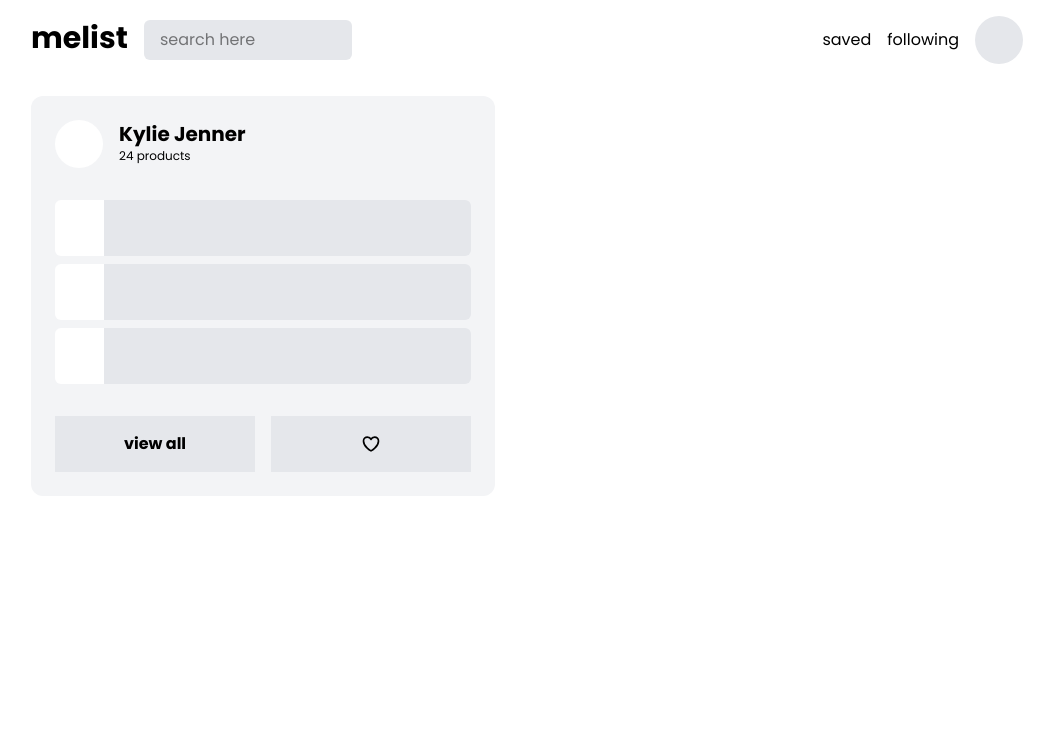
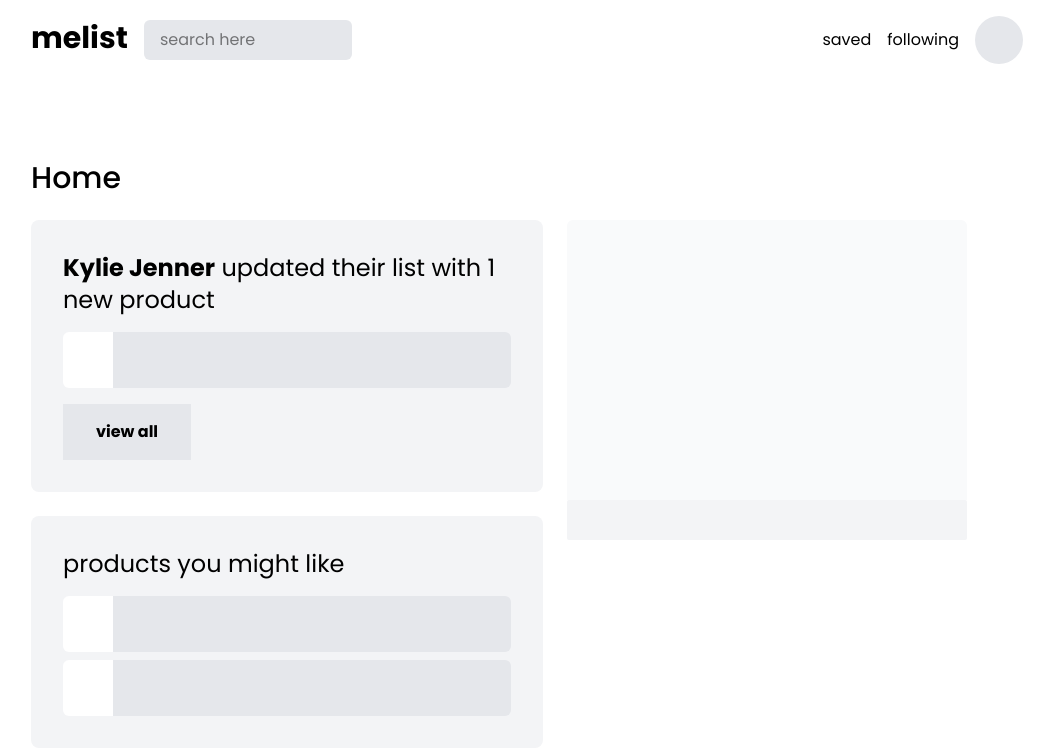
Before and after one commit to jkimcode/melist, a React (Vite) app: page /home in a window 1280 px wide. Shown: the top 754 px of the page, without its empty margins (113-1167 px from the left). Built offline with nearby package versions, Linux system fonts and the light colour scheme.

Commit message:
home layout

```diff
--- /dev/null
+++ b/src/components/HomePicturePost.tsx
@@ -0,0 +1,11 @@
+
+function HomePicturePost() {
+    return (
+        <>
+            <div className="bg-gray-50 rounded-t-md h-70 w-100"></div>
+            <div className="bg-gray-100 rounded-xs h-10 w-100"></div>
+        </>
+    )
+}
+
+export default HomePicturePost
--- /dev/null
+++ b/src/components/HomePost.tsx
@@ -0,0 +1,44 @@
+interface HomePostProps {
+    postType: string;
+    followingUserId?: string;
+    productIds?: string[];
+}
+function HomePost({ postType, followingUserId, productIds } : HomePostProps) {
+    return (
+        <div className="bg-gray-100 p-8 w-lg rounded-lg">
+            {postType == "followUpdate" && (
+                <>
+                    <div className="text-2xl"><span className="font-bold">Kylie Jenner</span> updated their list with 1 new product</div>
+
+                    <div className="flex flex-col gap-2 mt-4">
+                        <div className="flex">
+                            <div className="bg-white size-14 rounded-l-md"></div>
+                            <div className="bg-gray-200 w-full rounded-r-md"></div>
+                        </div>
+                    </div>
+
+                    <div className="mt-4">
+                        <div className="py-4 w-32 bg-gray-200 flex justify-center items-center font-bold">view all</div>
+                    </div>
+                </>
+            )}
+            {postType == "recommendedProducts" && (
+                <>
+                    <div className="text-2xl">products you might like</div>
+                    <div className="flex flex-col gap-2 mt-4">
+                        <div className="flex">
+                            <div className="bg-white size-14 rounded-l-md"></div>
+                            <div className="bg-gray-200 w-full rounded-r-md"></div>
+                        </div>
+                        <div className="flex">
+                            <div className="bg-white size-14 rounded-l-md"></div>
+                            <div className="bg-gray-200 w-full rounded-r-md"></div>
+                        </div>
+                    </div>
+                </>
+            )}
+        </div>
+    )
+}
+
+export default HomePost
--- a/src/components/Melist.tsx
+++ b/src/components/Melist.tsx
@@ -2,10 +2,10 @@ import { HeartIcon } from "@heroicons/react/24/outline";
 
 interface MelistProps {
     displayMode: string;
-  }
+}
 function Melist({ displayMode } : MelistProps) {
     return (
-        <div className="bg-gray-100 p-6 flex flex-col gap-8 rounded-xl w-116">
+        <div className="bg-gray-100 p-6 flex flex-col gap-8 rounded-xl w-md">
             <div className="flex gap-4">
                 <div className="bg-white rounded-full size-12" />
                 <div>
--- a/src/components/Navigation.tsx
+++ b/src/components/Navigation.tsx
@@ -16,7 +16,7 @@ function Navigation() {
             <div className="mx-auto max-w-5xl p-4">
                 <div className="flex justify-between items-center gap-6">
                     <div className="flex gap-4 w-full">
-                        <Link to="profile" className="font-bold text-3xl">melist</Link>
+                        <Link to="home" className="font-bold text-3xl">melist</Link>
                         <input
                             className={`py-2 px-4 bg-gray-200 rounded-md ${expandSearchbar ? "w-full" : "w-52"} transition-[width] duration-100`}
                             placeholder="search here"
--- a/src/main.tsx
+++ b/src/main.tsx
@@ -7,6 +7,7 @@ import { BrowserRouter, Route, Routes } from 'react-router'
 import Navigation from './components/Navigation.tsx'
 import Profile from './pages/app/Profile.tsx'
 import Search from './pages/app/Search.tsx'
+import Home from './pages/app/Home.tsx'
 
 createRoot(document.getElementById('root')!).render(
   <StrictMode>
@@ -16,6 +17,7 @@ createRoot(document.getElementById('root')!).render(
         <Route index element={<Marketing />} />
         <Route path="/:userId" element={<Profile />} />
         <Route path="/search" element={<Search />} />
+        <Route path="/home" element={<Home />} />
         <Route path="/test" element={<App />} />
       </Routes>
     </BrowserRouter>
--- /dev/null
+++ b/src/pages/app/Home.tsx
@@ -0,0 +1,21 @@
+import HomePicturePost from "../../components/HomePicturePost"
+import HomePost from "../../components/HomePost"
+
+function Home() {
+    return (
+        <div className="mx-auto max-w-5xl p-4">
+            <div className="font-medium text-3xl mt-16">Home</div>
+            <div className="flex gap-6 mt-6">
+                <div className="flex flex-col gap-6">
+                    <HomePost postType="followUpdate" />
+                    <HomePost postType="recommendedProducts" />
+                </div>
+                <div>
+                    <HomePicturePost />
+                </div>
+            </div>
+        </div>
+    )
+}
+
+export default Home
--- a/src/pages/app/Search.tsx
+++ b/src/pages/app/Search.tsx
@@ -1,8 +1,22 @@
+import Melist from "../../components/Melist"
 
 function Search() {
     return (
         <div className="mx-auto max-w-5xl p-4">
-            Search
+            <div className="font-bold text-3xl mt-16">Results</div>
+            <div className="flex mt-4 gap-6">
+                <Melist displayMode="condensed" />
+                <Melist displayMode="condensed" />
+            </div>
+            <div className="flex mt-4 gap-6">
+                <Melist displayMode="condensed" />
+                <Melist displayMode="condensed" />
+            </div>
+            <div className="flex mt-4 gap-6">
+                <Melist displayMode="condensed" />
+                <Melist displayMode="condensed" />
+            </div>
+
         </div>
     )
 }
--- a/src/pages/marketing/Marketing.tsx
+++ b/src/pages/marketing/Marketing.tsx
@@ -1,7 +1,7 @@
 
 function Marketing() {
     return (
-        <div>test</div>
+        <div>marketing</div>
     )
 }
 
```
